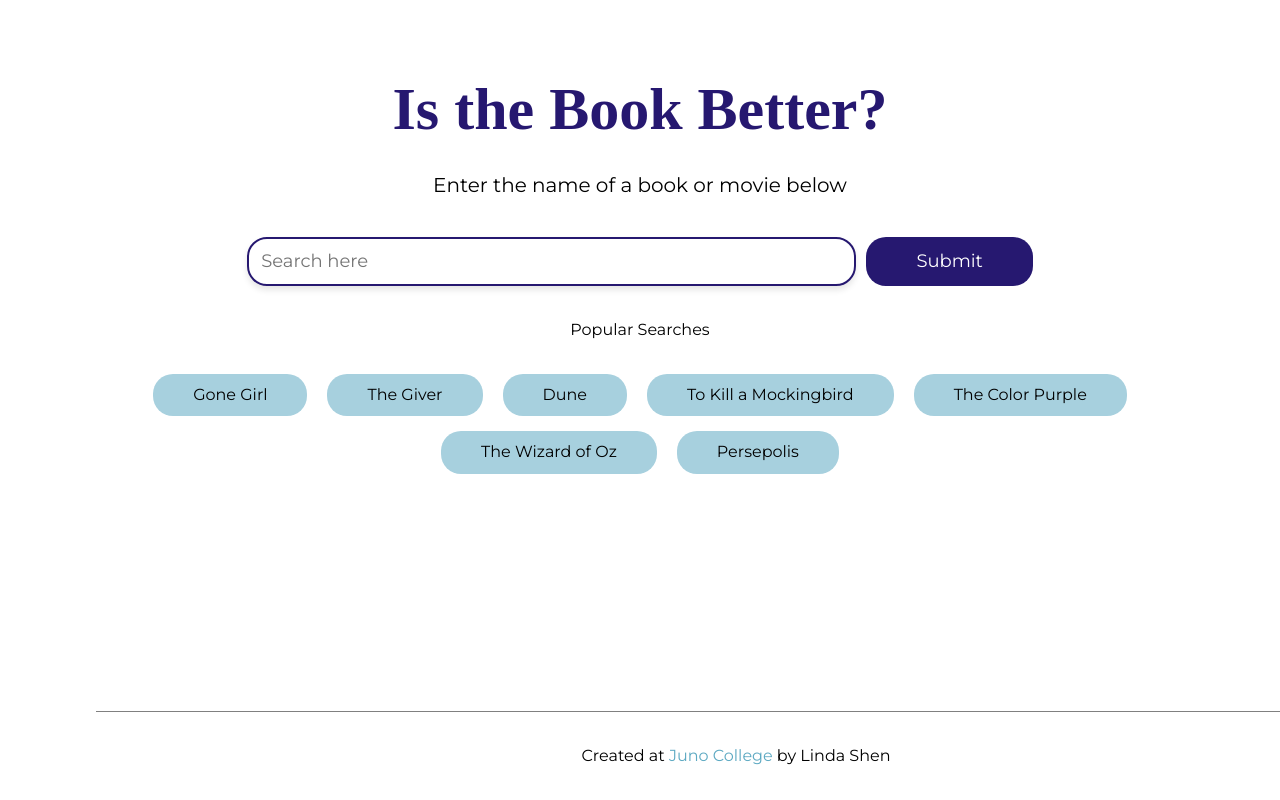
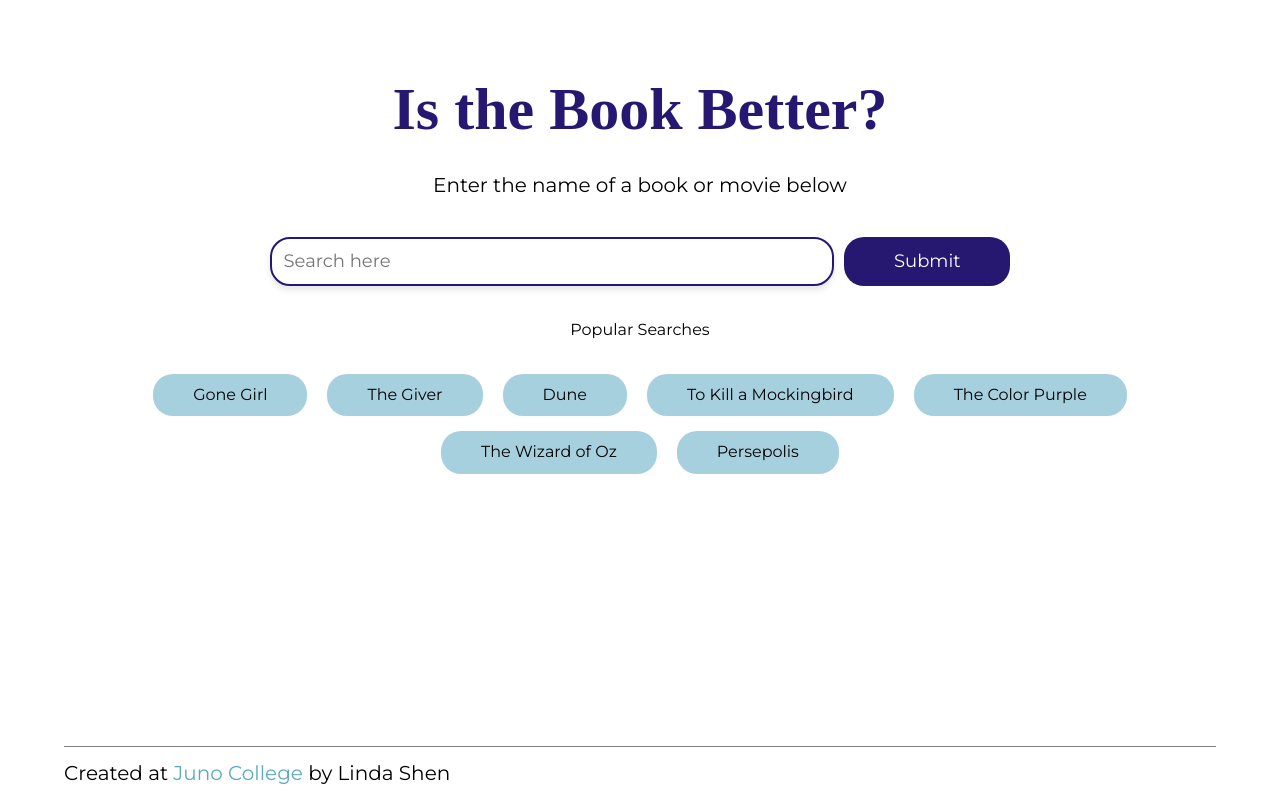
Before and after one commit to lindashendev/is-the-book-better, a React (Create React App) app: page / in a window 1280 px wide. Built offline with nearby package versions, Linux system fonts and the light colour scheme; a web font is replaced by a local one.

Commit message:
Error handling alert working when no results found

```diff
--- a/package.json
+++ b/package.json
@@ -11,6 +11,7 @@
     "react-dom": "^18.0.0",
     "react-scripts": "5.0.0",
     "sass": "^1.49.9",
+    "sweetalert2": "^11.4.8",
     "web-vitals": "^2.1.4"
   },
   "scripts": {
--- a/src/App.js
+++ b/src/App.js
@@ -7,6 +7,7 @@ import Footer from "./components/Footer";
 function App() {
   const [userInput, setUserInput] = useState("");
   const [userSearch, setUserSearch] = useState("");
+  const [matchFound, setMatchFound] = useState(false);
   const handleChange = (event) => {
       setUserInput(event.target.value);
   }
@@ -43,9 +44,14 @@ function App() {
         </header>
         <main>
             {userSearch
-            ? <MainResults userQuery={userSearch}/>
-            :
-            <div className="wrapper btn-input">
+            &&
+              <MainResults userQuery={userSearch} setMatchFound={setMatchFound} matchFound={matchFound}/>
+            }
+
+            {!matchFound
+              &&
+              <div className="wrapper">
+                <div className="btn-input">
                   <p>Popular Searches</p>
                   <div className="btn-group">
                     {
@@ -53,6 +59,7 @@ function App() {
                         <button key={index} value={title} onClick={handleBtnClick}>{title}</button>
                       )
                     }
+                  </div>
                 </div>
                 <Footer />
               </div>
--- a/src/components/Footer.js
+++ b/src/components/Footer.js
@@ -3,9 +3,9 @@
 function Footer() {
     return(
         <footer>
-            <div className="wrapper">
+            {/* <div className="wrapper"> */}
                 <p>Created at <a href="www.junocollege.com">Juno College</a> by Linda Shen</p>
-            </div>
+            {/* </div> */}
         </footer>
     )
 }
--- a/src/components/MainResults.js
+++ b/src/components/MainResults.js
@@ -1,18 +1,18 @@
 import { useState, useEffect } from "react";
 import axios from "axios";
-import MovieDisplayCard from "./MovieCard";
-import BookDisplayCard from "./BookCard";
+import MovieCard from "./MovieCard";
+import BookCard from "./BookCard";
 import RatingInfo from "./RatingInfo";
+import Swal from "sweetalert2";
 
-function MainResults({userQuery}) {
+function MainResults({userQuery, setMatchFound, matchFound}) {
   const [isLoading, setIsLoading] = useState(false);
   const [movieResult, setMovieResult] = useState();
   const [bookResult, setBookResult] = useState();
-  const [matchFound, setMatchFound] = useState(false);
   const [ratingCompare, setRatingCompare] = useState("");
 
   useEffect(() => {
-
+    setMatchFound(false);
   // use axios to get results
     if (userQuery) {
         setIsLoading(true);
@@ -51,9 +51,15 @@ function MainResults({userQuery}) {
               setMovieResult(movieFound);
               setBookResult(bookFound);
               setMatchFound(true);
+              return;
             }
           }
         }
+        Swal.fire({
+          icon: 'error',
+          title: 'Error',
+          text: 'We couldn\'t find a match. Please search again.'
+        })
       }));
     }
   }, [userQuery]);
@@ -73,22 +79,26 @@ function MainResults({userQuery}) {
     return(
       <>
         <div className="wrapper info-card__container">
-          {isLoading
-          && <p>Fetching results</p>
+          { isLoading
+          &&
+            <p>Fetching results</p>
           }
 
-          {matchFound
-          ? <>
+          { matchFound
+          &&
+            <>
               <div className="info-card__results">
-                <MovieDisplayCard info={movieResult}/>
-                <BookDisplayCard info={bookResult}/>
+                  <MovieCard info={movieResult}/>
+                  <BookCard info={bookResult}/>
               </div>
+
               <RatingInfo description={ratingCompare}/>
               <div className="info-card__save">
                   <button>Save Pair</button>
               </div>
             </>
-          : <p></p>}
+          }
+
         </div>
     </>
     )
--- a/src/components/MovieCard.js
+++ b/src/components/MovieCard.js
@@ -1,6 +1,5 @@
 // CompareCard.js
 function MovieDisplayCard({info}) {
-    console.log(info);
     return(
         <div className="info-card">
         <h2>Movie</h2>
--- a/src/styles/sass/partials/_header.scss
+++ b/src/styles/sass/partials/_header.scss
@@ -21,7 +21,7 @@ form {
   margin-top: 25px;
   display: flex;
   justify-content: center;
-  width: 80%;
+  width: 70%;
 }
 
 input, button {
--- a/src/styles/sass/partials/_info-card.scss
+++ b/src/styles/sass/partials/_info-card.scss
@@ -1,4 +1,5 @@
 main .info-card__container {
+    width: 85%;
     margin-top: 40px;
     margin-bottom: 80px;
 }
--- a/src/styles/sass/styles.css
+++ b/src/styles/sass/styles.css
@@ -288,7 +288,7 @@ form {
   margin-top: 25px;
   display: flex;
   justify-content: center;
-  width: 80%;
+  width: 70%;
 }
 
 input, button {
@@ -311,6 +311,7 @@ input ~ button {
 }
 
 main .info-card__container {
+  width: 85%;
   margin-top: 40px;
   margin-bottom: 80px;
 }
@@ -394,7 +395,7 @@ body {
 }
 
 .wrapper {
-  width: 85%;
+  width: 90%;
   max-width: 1200px;
   margin: 0 auto;
 }
@@ -426,9 +427,9 @@ a {
 
 footer {
   border-top: 1px solid grey;
-  position: fixed;
+  position: absolute;
   bottom: 0;
-  width: 100%;
+  width: 90%;
 }
 footer p {
   width: 100%;
--- a/src/styles/sass/styles.scss
+++ b/src/styles/sass/styles.scss
@@ -17,7 +17,7 @@ body {
 }
 
 .wrapper {
-  width: 85%;
+  width: 90%;
   max-width: 1200px;
   margin: 0 auto;
 }
@@ -49,9 +49,9 @@ a {
 
 footer {
   border-top: 1px solid grey;
-  position: fixed;
+  position: absolute;
   bottom: 0;
-  width: 100%;
+  width: 90%;
   p {
     width: 100%;
   }
```
Also changed, not shown: 2 other files (tests, documents, lock files or other folders). Lines whose indentation alone changed are shown as unchanged.
